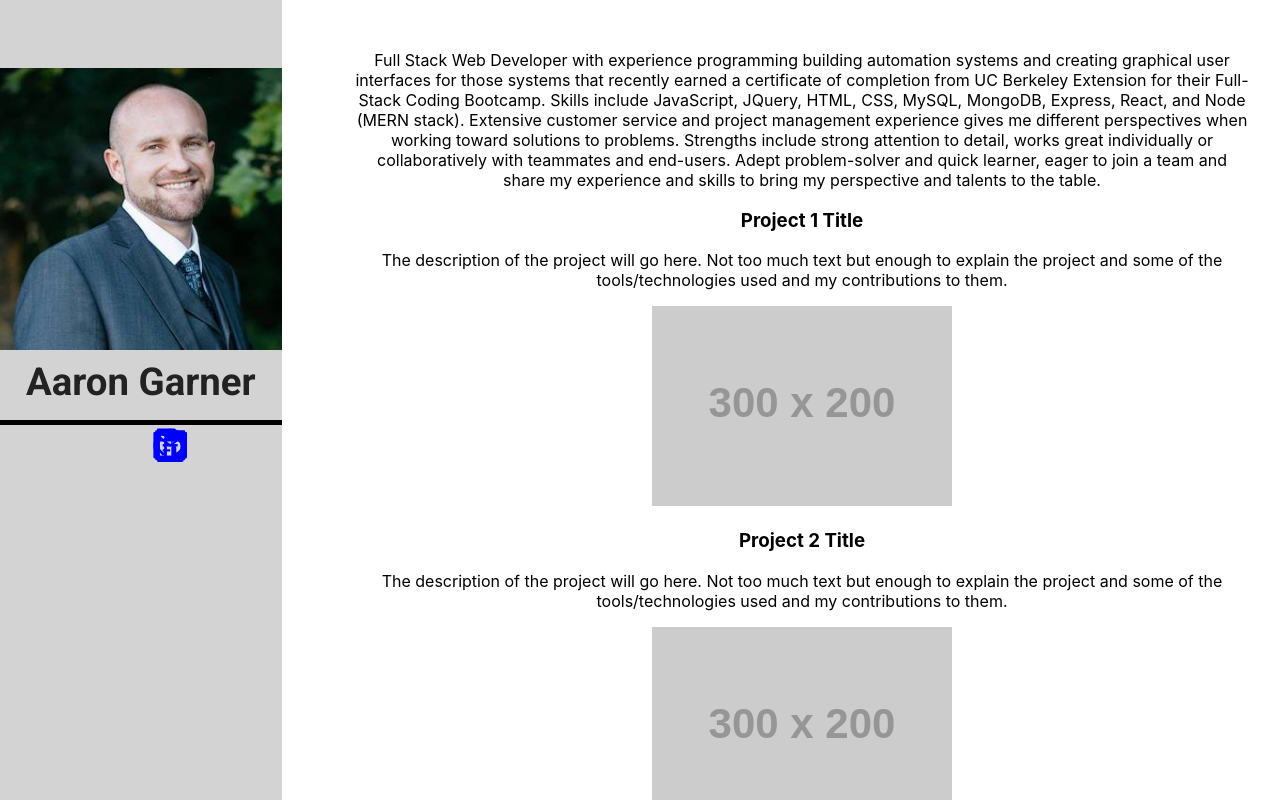
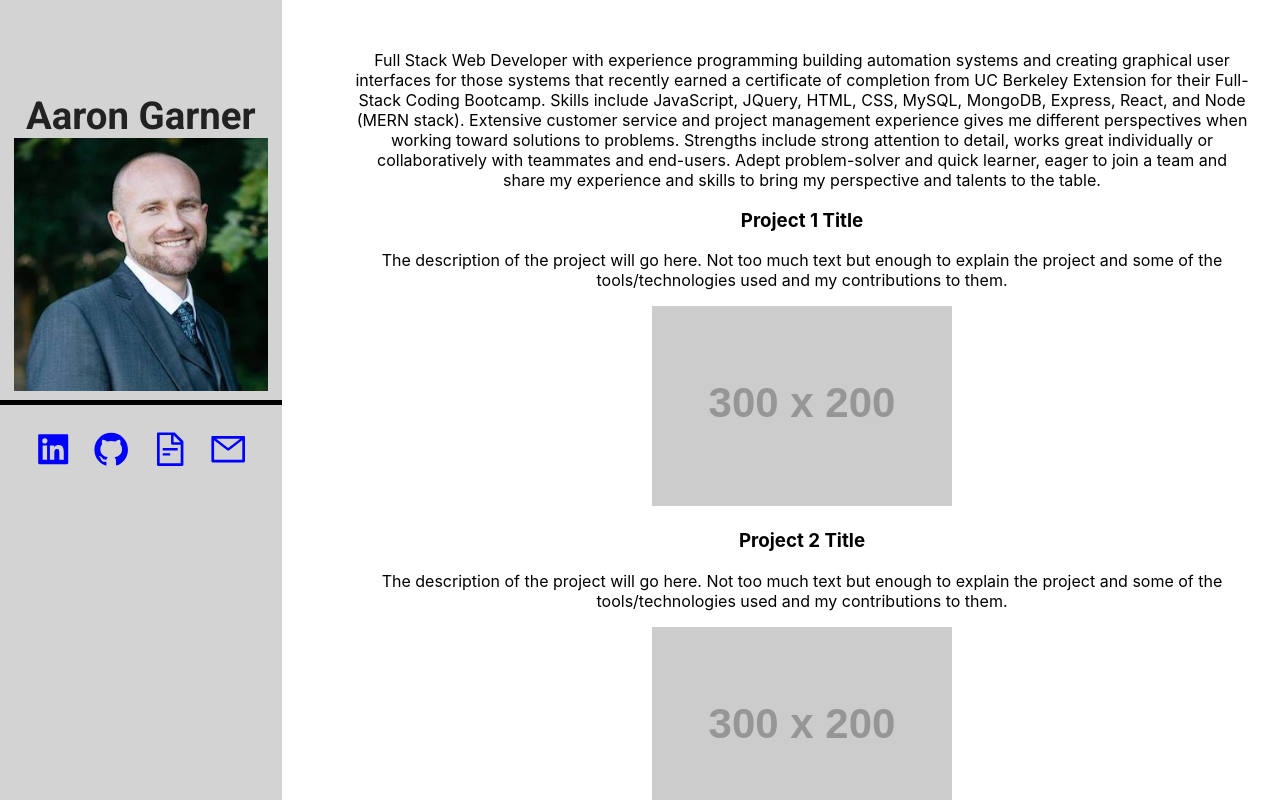
Before and after one commit to aaron-G18/AG-Portfolio, a React (Create React App) app: page / in a window 1280 px wide. Shown: the top 800 px of the page. Built offline with nearby package versions, Linux system fonts and the light colour scheme.

Commit message:
got links in sidebar positioned correctly and tooltips on them. Also made the sidebar sticky.

```diff
--- a/src/App.css
+++ b/src/App.css
@@ -9,10 +9,6 @@
   margin: 10px;
 }
 
-.brand-statement-wrapper {
-  width: 80%;
-  margin: auto;
-}
 
 .content {
   float: right;
--- a/src/components/animatedName/animatedName.js
+++ b/src/components/animatedName/animatedName.js
@@ -7,17 +7,19 @@ export default function frontPage(props) {
 
 
   return (
-    <div class="animated-title">
-        <div class="text-top">
-            <div>
-                <img className="aaron-suit" src="./images/Aaron_Suit_Cropped.jpg" alt="aaron in suit" />
+    <div className="sidebar">
+        <div class="animated-title">
+            <div class="text-top">
+                <div className="top-box">
                 <span>Aaron Garner</span>
+                    <img className="aaron-suit" src="./images/Aaron_Suit_Cropped.jpg" alt="aaron in suit" />
+
+                </div>
             </div>
-        </div>
-        <div class="text-bottom">
-            <div>
-                {/* for the win! */}
-                <BottomLinks />
+            <div class="text-bottom">
+                <div className="bottom-content">
+                    <BottomLinks />
+                </div>
             </div>
         </div>
     </div>
--- a/src/components/animatedName/style.css
+++ b/src/components/animatedName/style.css
@@ -21,16 +21,19 @@
   }
 }
 
+.sidebar {
+  float: left;
+  width: 22%;
+  height: 100vh;
+  position: fixed;
+}
+
 .animated-title {
-  float: left;
   color: #222;
   font-family: Roboto, Arial, sans-serif;
   height: 100%;
-  /* left: 50%; */
   position: absolute;
-  /* top: -30%; */
-  /* transform: translate(-50%, -50%); */
-  width: 22%;
+  width: 100%;
   display: flex;
   align-items: center;
   justify-content: center;
@@ -42,14 +45,11 @@
   overflow: hidden;
   position: absolute;
   width: 100%;
-
 }
 
 .animated-title>div div {
-  /* font-size: 5vmin; */
   font-size: 3vw;
-  padding: 2vmin 0;
-  position: absolute;
+  /* position: absolute; */
 }
 
 .animated-title>div div span {
@@ -69,9 +69,6 @@
   transform: translate(0, 100%);
 }
 
-.animated-title>div.text-top div span:first-child {
-  color: #767676;
-}
 
 .animated-title>div.text-bottom {
   bottom: 0;
@@ -89,7 +86,6 @@
   display: flex;
   align-items: center;
   justify-content: center;
-  margin-top: 20px;
 }
 
 .text-bottom {
@@ -98,7 +94,16 @@
   justify-content: center;
 }
 
+.bottom-content {
+  width: 90%;
+  height: 90%;
+}
+
 .aaron-suit {
-  width: 100%;
-  height: 100%;
+  width: 90%;
+  height: 90%;
 }
+
+.top-box {
+  position: absolute;
+}
```
